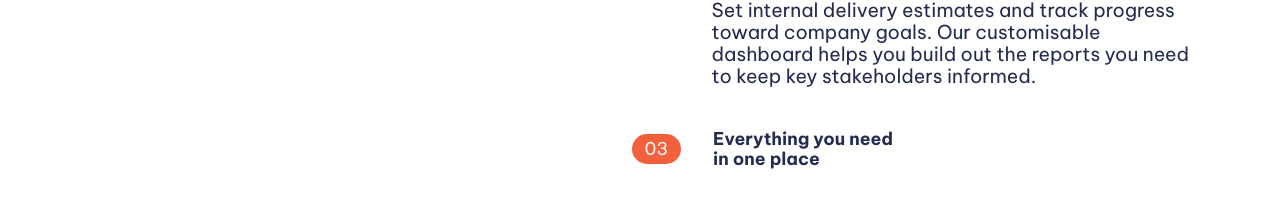
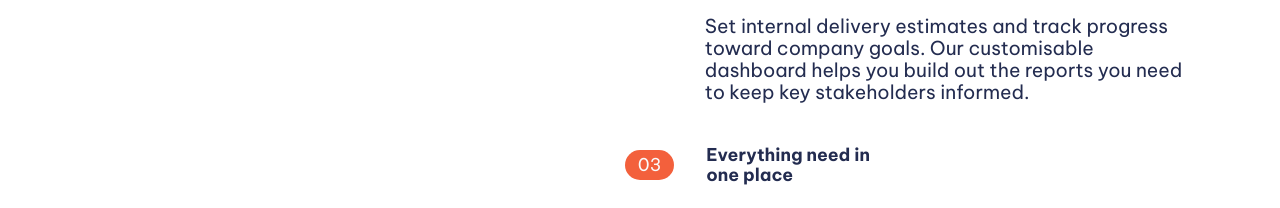
Before and after one commit to martinArg96/examen-practico-front-inicial, a plain HTML site: page Examen Practico Final - FE1/index.html in a window 1280 px wide. Shown: the part 1221-1429 px from the top of the page. Drawn offline with Linux system fonts and the light colour scheme.

Commit message:
entregado

```diff
--- a/Examen Practico Final - FE1/index.html
+++ b/Examen Practico Final - FE1/index.html
@@ -85,7 +85,7 @@
           <div>
             <div class="titulito">
                 <span>03</span>
-                <h3>Everything you need in one place</h3>
+                <h3>Everything need in one place</h3>
             </div>
             <p class="p-what-is-dif">
               Stop jumping from one service to another to communicate, store
@@ -147,7 +147,7 @@
     <footer>
         <div class="form-copy">
             <form action="get">
-                <input type="email" placeholder="ingrese su email :)">
+                <input type="email" placeholder="ingrese su email :)" required>
                 <button>Go</button>
             </form>
             <span class="copy-desktop">Copyright 2020. All Rights Reserved</span>
--- a/Examen Practico Final - FE1/styles/style.css
+++ b/Examen Practico Final - FE1/styles/style.css
@@ -98,7 +98,7 @@ nav{
 
 @keyframes titulo-decorativo{
     0%{
-        color: white)
+        color: white;
     }
 
     50%{
@@ -137,7 +137,7 @@ header img:hover{
     flex-direction: column;
     align-items: center;
     text-align: center;
-    padding-left: 1rem;
+    padding: 1rem;
 
 }
 
```
